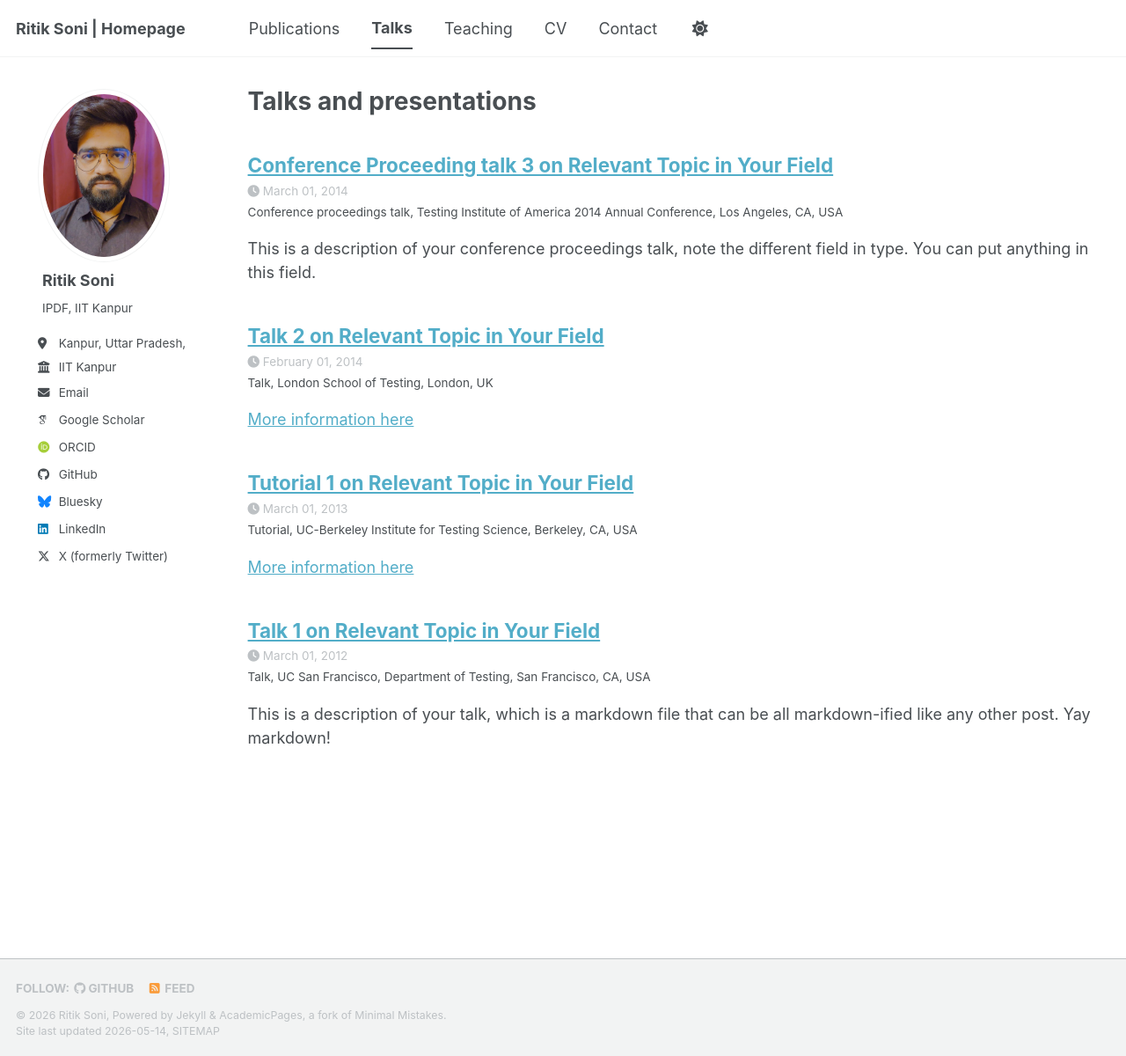
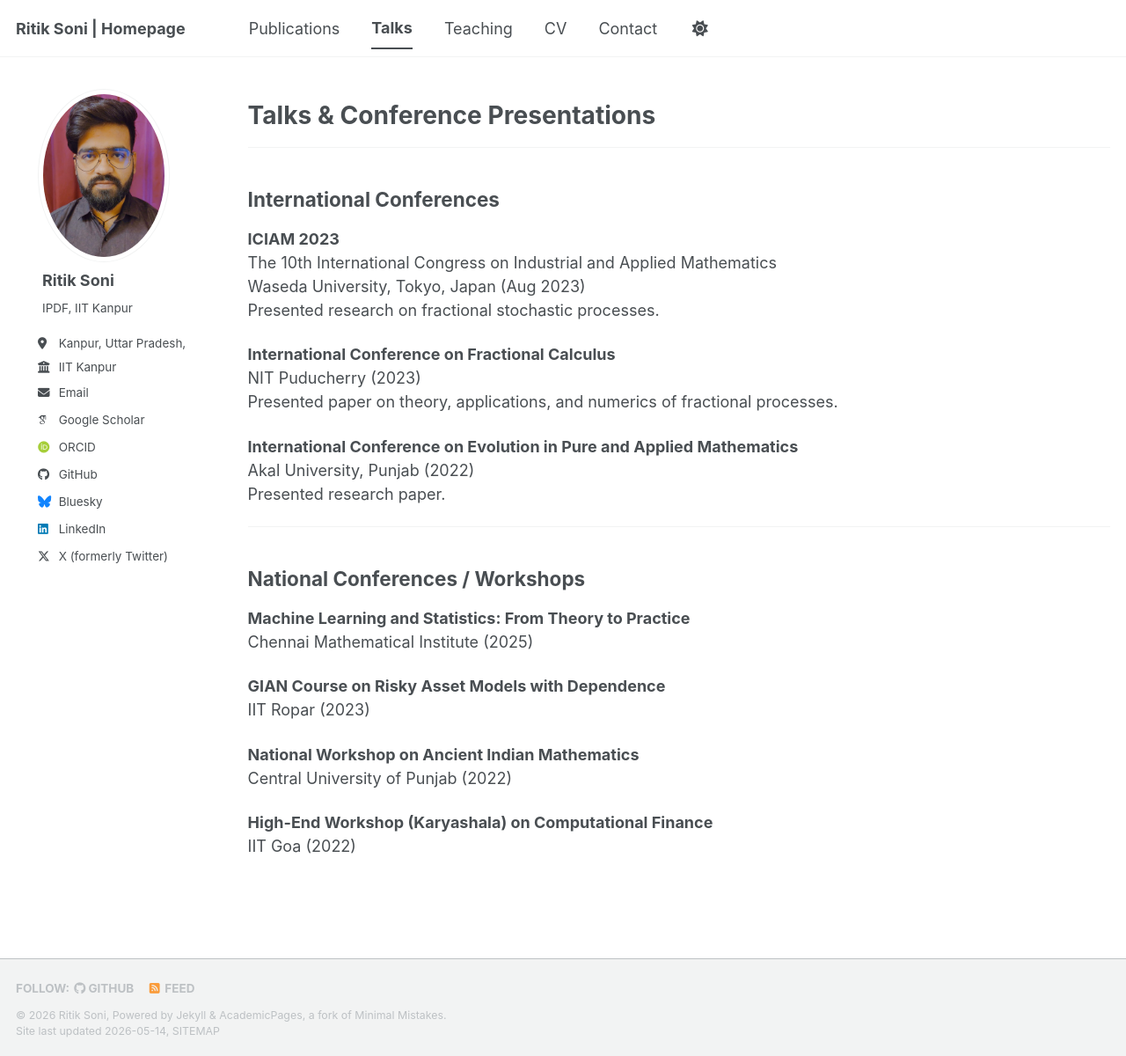
Before and after one commit to ritik824/ritik824.github.io, a Jekyll site: the page built from _pages/talks.html, in a window 1280 px wide and 1200 px high. Shown: the whole window at 88% size. Built offline with Jekyll 4.4.1, drawn with Linux system fonts in a browser that asks for light colours; some web fonts are replaced; a script bundle is joined from its source files by our own code; library files that are not in the unit come from our copies.

Commit message:
Update talks.html

```diff
--- a/_pages/talks.html
+++ b/_pages/talks.html
@@ -1,16 +1,55 @@
 ---
 layout: archive
-title: "Talks and presentations"
+title: ""
 permalink: /talks/
 author_profile: true
 ---
 
-{% if site.talkmap_link == true %}
+<h1>Talks & Conference Presentations</h1>
 
-<p style="text-decoration:underline;"><a href="/talkmap.html">See a map of all the places I've given a talk!</a></p>
+<hr>
 
-{% endif %}
+<h2>International Conferences</h2>
 
-{% for post in site.talks reversed %}
-  {% include archive-single-talk.html %}
-{% endfor %}
+<p>
+<b>ICIAM 2023</b><br>
+The 10th International Congress on Industrial and Applied Mathematics<br>
+Waseda University, Tokyo, Japan (Aug 2023)<br>
+Presented research on fractional stochastic processes.
+</p>
+
+<p>
+<b>International Conference on Fractional Calculus</b><br>
+NIT Puducherry (2023)<br>
+Presented paper on theory, applications, and numerics of fractional processes.
+</p>
+
+<p>
+<b>International Conference on Evolution in Pure and Applied Mathematics</b><br>
+Akal University, Punjab (2022)<br>
+Presented research paper.
+</p>
+
+<hr>
+
+<h2>National Conferences / Workshops</h2>
+
+<p>
+<b>Machine Learning and Statistics: From Theory to Practice</b><br>
+Chennai Mathematical Institute (2025)
+</p>
+
+<p>
+<b>GIAN Course on Risky Asset Models with Dependence</b><br>
+IIT Ropar (2023)
+</p>
+
+<p>
+<b>National Workshop on Ancient Indian Mathematics</b><br>
+Central University of Punjab (2022)
+</p>
+
+<p>
+<b>High-End Workshop (Karyashala) on Computational Finance</b><br>
+IIT Goa (2022)
+</p>
```
